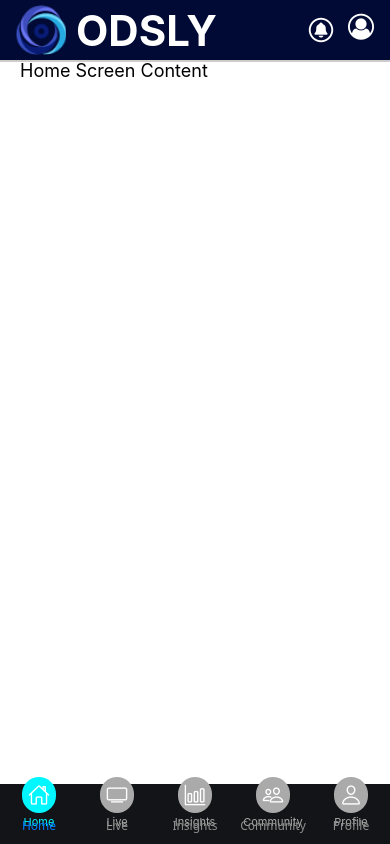
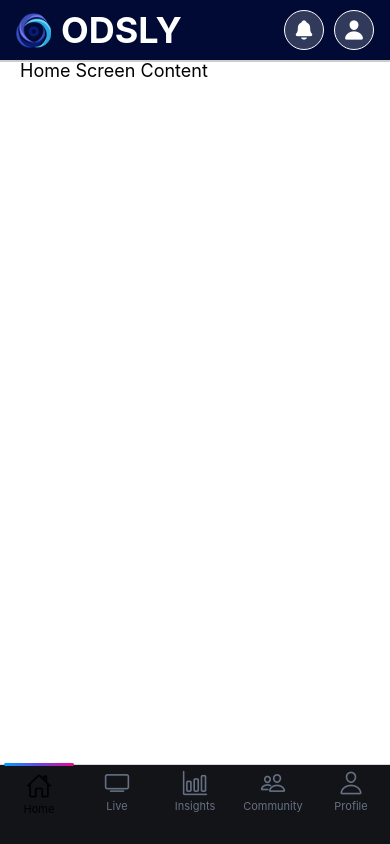
Before and after one commit to karthi2002/ODSLY, a React Native app: screen /MainTab in a window 390 px wide. Built offline with nearby package versions, Linux system fonts and the light colour scheme.

Commit message:
completed header and footer done by karthi, venkat

```diff
--- a/App.js
+++ b/App.js
@@ -4,7 +4,6 @@ import { NavigationContainer } from '@react-navigation/native';
 import { createNativeStackNavigator } from '@react-navigation/native-stack';
 import AuthStack from './navigations/AuthStack';
 import MainTab from './navigations/MainTab';
-import Colors from './utils/Colors';
 
 const Stack = createNativeStackNavigator();
 
--- a/layouts/Header.jsx
+++ b/layouts/Header.jsx
@@ -1,20 +1,23 @@
 import React from "react";
-import { StyleSheet, TouchableOpacity, View } from "react-native";
-import Ionicons from '@expo/vector-icons/Ionicons';
-import FontAwesome from '@expo/vector-icons/FontAwesome';
-import Logo from "./Logo";
+import { Image, StyleSheet, Text, TouchableOpacity, View } from "react-native";
+import Ionicons from "@expo/vector-icons/Ionicons";
+import FontAwesome from "@expo/vector-icons/FontAwesome";
+import LogoImg from "../assets/icons/Logo.png";
 import Colors from "../utils/Colors";
 
 const Header = () => {
   return (
     <View style={styles.container}>
-      <Logo />
+      <View style={styles.logoContainer}>
+        <Image source={LogoImg} style={styles.logo} />
+        <Text style={styles.logoText}>ODSLY</Text>
+      </View>
       <View style={styles.iconsContainer}>
         <TouchableOpacity style={styles.icon}>
-          <Ionicons name="notifications-circle-outline" size={30} color="#fff" />
+          <Ionicons name="notifications" size={22} color={Colors.secondary} />
         </TouchableOpacity>
         <TouchableOpacity style={styles.icon}>
-          <FontAwesome name="user-circle-o" size={26} color="#fff" />
+          <Ionicons name="person" size={22} color={Colors.secondary} />
         </TouchableOpacity>
       </View>
     </View>
@@ -23,26 +26,51 @@ const Header = () => {
 
 const styles = StyleSheet.create({
   container: {
-    position: 'absolute',
+    position: "absolute",
     top: 0,
-    width: '100%',
+    width: "100%",
     height: 60,
     backgroundColor: Colors.background,
     paddingHorizontal: 16,
-    flexDirection: 'row',
-    justifyContent: 'space-between',
-    alignItems: 'center',
+    paddingVertical: 10,
+    flexDirection: "row",
+    justifyContent: "space-between",
+    alignItems: "center",
     zIndex: 100,
     elevation: 4,
     shadowColor: Colors.primary,
     shadowOpacity: 0.2,
     shadowOffset: { width: 0, height: 2 },
   },
+  logoContainer: {
+    display: "flex",
+    flexDirection: "row",
+    gap: 10,
+    alignItems: "center",
+  },
+  logo: {
+    width: 35,
+    height: 35,
+  },
+  logoText: {
+    color: Colors.secondary,
+    fontSize: 36,
+    fontWeight: "bold",
+    // fontFamily: 'Snasm'
+  },
   iconsContainer: {
     flexDirection: 'row',
+    gap: 10,
   },
   icon: {
-    marginLeft: 12,
+    width: 40,
+    height: 40,
+    borderRadius: 20,
+    backgroundColor: '#313A5B',
+    borderWidth: 0.5,
+    borderColor: "#fff",
+    alignItems: "center",
+    justifyContent: "center",
   },
 });
 
--- a/layouts/Logo.jsx
+++ b/layouts/Logo.jsx
@@ -1,6 +1,6 @@
 import React from "react";
 import { Image, StyleSheet, Text, View } from "react-native";
-import colors from "../utils/Colors";
+import Colors from "../utils/Colors";
 import LogoImg from '../assets/icons/Logo.png'
 
 const Logo = () => {
@@ -24,7 +24,7 @@ const styles = StyleSheet.create({
       height: 50,
     },
     logoText: {
-      color: colors.secondary,
+      color: Colors.secondary,
       fontSize: 42,
       fontWeight: "bold",
       // fontFamily: 'Snasm'
--- a/navigations/MainTab.jsx
+++ b/navigations/MainTab.jsx
@@ -1,100 +1,148 @@
-import React from 'react';
-import { View, Text, Platform } from 'react-native';
-import { createBottomTabNavigator } from '@react-navigation/bottom-tabs';
-import Icon from 'react-native-vector-icons/Ionicons';
-import { LinearGradient } from 'expo-linear-gradient';
+import React from "react";
+import { createBottomTabNavigator } from "@react-navigation/bottom-tabs";
+import Icon from "react-native-vector-icons/Ionicons";
+import { Text, View, Platform } from "react-native";
+import { LinearGradient } from "expo-linear-gradient";
+import MaskedView from "@react-native-masked-view/masked-view";
 
-import HomeScreen from '../screens/HomeScreen';
-import LiveScreen from '../screens/LiveScreen';
-import InsightsScreen from '../screens/InsightsScreen';
-import CommunityScreen from '../screens/CommunityScreen';
-import ProfileScreen from '../screens/ProfileScreen';
+import HomeScreen from "../screens/HomeScreen";
+import LiveScreen from "../screens/LiveScreen";
+import InsightsScreen from "../screens/InsightsScreen";
+import CommunityScreen from "../screens/CommunityScreen";
+import ProfileScreen from "../screens/ProfileScreen";
+import Colors from "../utils/Colors";
 
 const Tab = createBottomTabNavigator();
 
 export default function MainTab() {
   return (
     <Tab.Navigator
-      initialRouteName="Home"
       screenOptions={({ route }) => ({
         tabBarStyle: {
-          backgroundColor: '#131417',
-          borderTopWidth: 0,
-          height: 60,
+          backgroundColor: "#131417",
+          height: 80,
         },
-        tabBarShowLabel: true,
-        tabBarLabelStyle: {
-          fontSize: 12,
-          marginBottom: 4,
-        },
-        headerShown: false,
         tabBarIcon: ({ focused }) => {
-          let iconName = '';
-          let label = '';
+          let iconName;
+          let label;
 
           switch (route.name) {
-            case 'Home':
-              iconName = 'home-outline';
-              label = 'Home';
+            case "Home":
+              iconName = "home-outline";
+              label = "Home";
               break;
-            case 'Live':
-              iconName = 'tv-outline';
-              label = 'Live';
+            case "Live":
+              iconName = "tv-outline";
+              label = "Live";
               break;
-            case 'Insights':
-              iconName = 'bar-chart-outline';
-              label = 'Insights';
+            case "Insights":
+              iconName = "bar-chart-outline";
+              label = "Insights";
               break;
-            case 'Community':
-              iconName = 'people-outline';
-              label = 'Community';
+            case "Community":
+              iconName = "people-outline";
+              label = "Community";
               break;
-            case 'Profile':
-              iconName = 'person-outline';
-              label = 'Profile';
-              break;
-            default:
+            case "Profile":
+              iconName = "person-outline";
+              label = "Profile";
               break;
           }
 
-          const gradientColors = focused
-            ? ['#00f7ff', '#00ffae']
-            : ['#aaa', '#aaa'];
+          const gradientColors = ["#029EFE", "#6945E2", "#E9098E"];
 
           return (
-            <View style={{ alignItems: 'center', justifyContent: 'center' }}>
-              {Platform.OS === 'android' || Platform.OS === 'ios' ? (
+            <View
+              style={{
+                alignItems: "center",
+                justifyContent: "flex-start",
+                width: 70,
+                paddingTop: focused ? 10 : 14,
+              }}
+            >
+              {/* Top Gradient Border */}
+              {focused && (
                 <LinearGradient
                   colors={gradientColors}
                   start={{ x: 0, y: 0 }}
-                  end={{ x: 1, y: 1 }}
-                  style={{ padding: 6, borderRadius: 20 }}
+                  end={{ x: 1, y: 0 }}
+                  style={{
+                    height: 3,
+                    width: "100%",
+                    borderRadius: 2,
+                    marginBottom: 6,
+                  }}
+                />
+              )}
+
+              {/* Gradient Icon */}
+              {focused ? (
+                <MaskedView
+                  maskElement={
+                    <Icon
+                      name={iconName}
+                      size={26}
+                      color="black"
+                      style={{ backgroundColor: "transparent" }}
+                    />
+                  }
                 >
-                  <Icon name={iconName} size={22} color="#fff" />
-                </LinearGradient>
+                  <LinearGradient
+                    colors={gradientColors}
+                    start={{ x: 0, y: 0 }}
+                    end={{ x: 1, y: 0 }}
+                    style={{ height: 26, width: 26 }}
+                  />
+                </MaskedView>
               ) : (
-                <View
+                <Icon name={iconName} size={26} color={Colors.text} />
+              )}
+
+              {/* Gradient Text */}
+              {focused ? (
+                <MaskedView
+                  maskElement={
+                    <Text
+                      numberOfLines={1}
+                      style={{
+                        fontSize: 11,
+                        marginTop: 2,
+                        textAlign: "center",
+                        width: "100%",
+                        color: "black",
+                        backgroundColor: "transparent",
+                      }}
+                    >
+                      {label}
+                    </Text>
+                  }
+                >
+                  <LinearGradient
+                    colors={gradientColors}
+                    start={{ x: 0, y: 0 }}
+                    end={{ x: 1, y: 0 }}
+                    style={{ height: 14, width: 70 }}
+                  />
+                </MaskedView>
+              ) : (
+                <Text
+                  numberOfLines={1}
                   style={{
-                    padding: 6,
-                    borderRadius: 20,
-                    backgroundColor: focused ? '#00f7ff' : '#aaa',
+                    color: Colors.text,
+                    fontSize: 11,
+                    marginTop: 2,
+                    textAlign: "center",
+                    width: "100%",
                   }}
                 >
-                  <Icon name={iconName} size={22} color="#fff" />
-                </View>
+                  {label}
+                </Text>
               )}
-              <Text
-                style={{
-                  color: focused ? '#00f7ff' : '#aaa',
-                  fontSize: 11,
-                  marginTop: 2,
-                }}
-              >
-                {label}
-              </Text>
             </View>
           );
         },
+        tabBarShowLabel: false,
+        headerShown: false,
       })}
     >
       <Tab.Screen name="Home" component={HomeScreen} />
--- a/screens/LoginScreen.jsx
+++ b/screens/LoginScreen.jsx
@@ -25,7 +25,7 @@ const LoginScreen = () => {
   const navigation = useNavigation();
 
   const handleLogin = () => {
-    navigation.navigate('VerifyOTP');
+    navigation.navigate('MainTab');
   };
 
   return (
--- a/screens/SignupScreen.jsx
+++ b/screens/SignupScreen.jsx
@@ -39,7 +39,7 @@ const SignupScreen = () => {
 
 
   const handleSignup = () => {
-    navigation.navigate('SetupProfile');
+    navigation.navigate('VerifyOTP');
   };
 
   return (
--- a/screens/VerifyOTPScreen.jsx
+++ b/screens/VerifyOTPScreen.jsx
@@ -23,7 +23,7 @@ const [error, setError] = useState(false);
 
 const handleResetPassword = () => {
   if (otp === '123456') {
-    navigation.navigate('Success');
+    navigation.navigate('SetupProfile');
   } else {
     setError(true);
   }
```
Also changed, not shown: screens/ProfileSetupScreen.jsx (+12 -2 lines).
